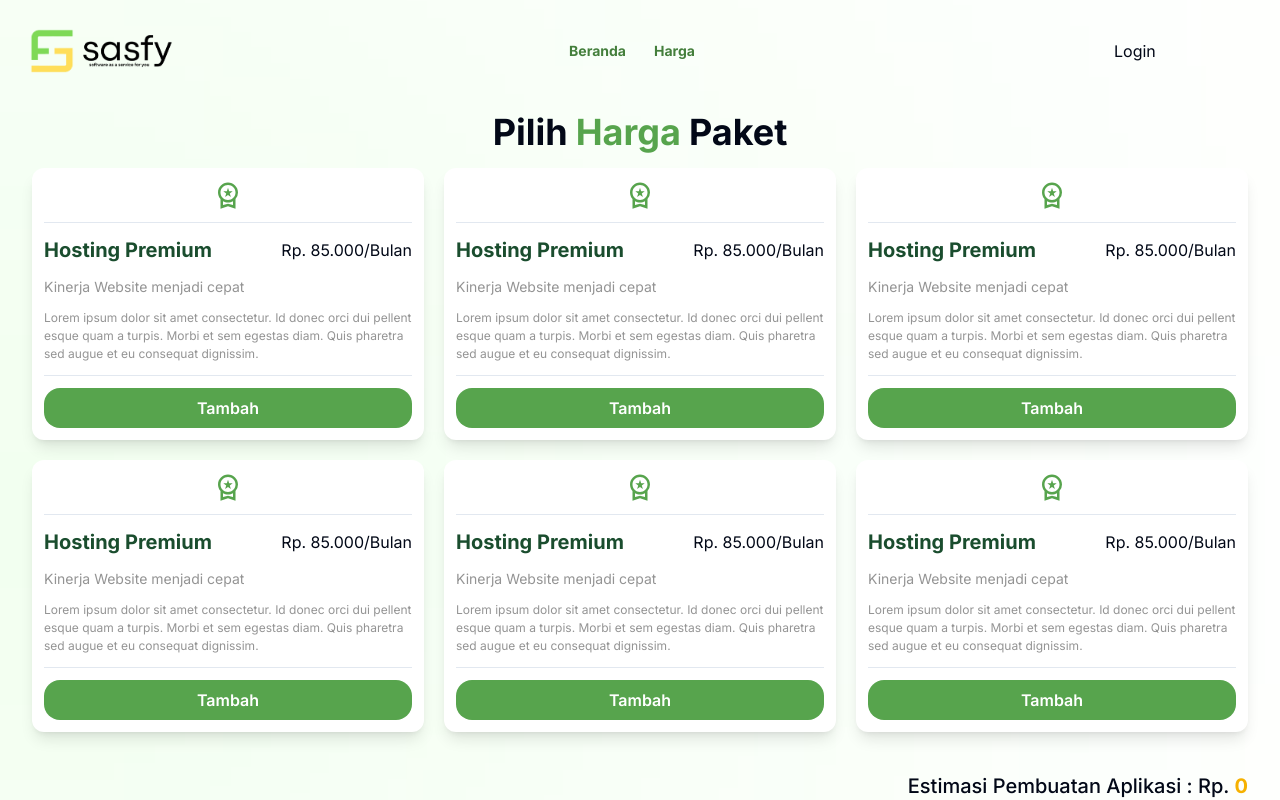
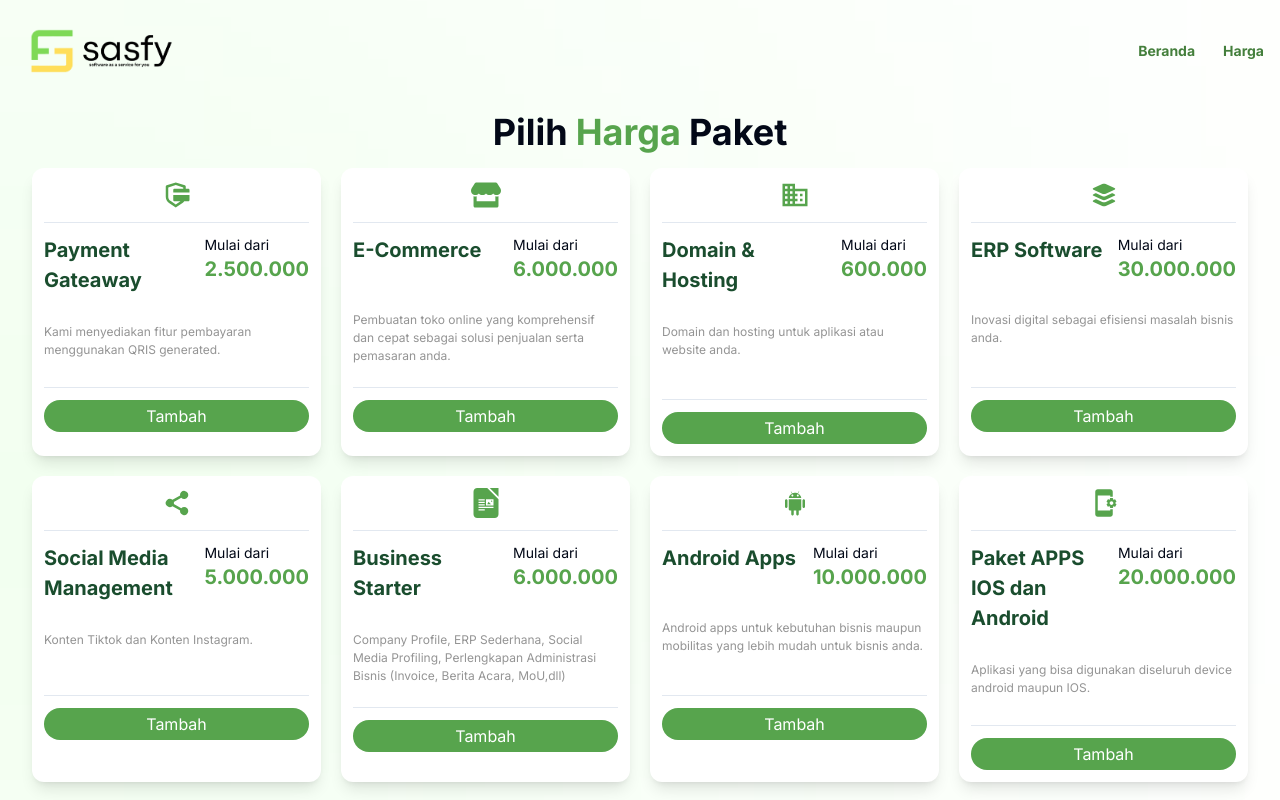
Before and after one commit to KhafidzHaikal/Sasfy-Company, a Next.js app: page /harga in a window 1280 px wide. Shown: the top 800 px of the page. Built offline with nearby package versions, Linux system fonts and the light colour scheme.

Commit message:
update copywriting

```diff
--- a/package.json
+++ b/package.json
@@ -16,6 +16,7 @@
     "embla-carousel-react": "^8.0.4",
     "lucide-react": "^0.378.0",
     "next": "14.2.3",
+    "nextjs-toploader": "^1.6.12",
     "react": "^18",
     "react-dom": "^18",
     "react-icons": "^5.2.0",
--- a/src/app/components/Navbar.tsx
+++ b/src/app/components/Navbar.tsx
@@ -69,7 +69,7 @@ export default function Navbar() {
           Harga
         </Link>
       </div>
-      <div className="hidden lg:flex w-[150px]">Login</div>
+      {/* <div className="hidden lg:flex w-[150px]">Login</div> */}
     </nav>
   );
 }
--- a/src/app/harga/page.tsx
+++ b/src/app/harga/page.tsx
@@ -4,17 +4,52 @@
 import React, { useState } from "react";
 import Navbar from "../components/Navbar";
 import Footer from "../components/Footer";
-import { MdOutlineWorkspacePremium } from "react-icons/md";
+import { RiSecurePaymentFill } from "react-icons/ri";
+import { FaStore } from "react-icons/fa";
+import { MdDomain, MdAppSettingsAlt } from "react-icons/md";
+import { IoIosApps } from "react-icons/io";
+import { IoShareSocialSharp } from "react-icons/io5";
+import { SiLibreofficewriter } from "react-icons/si";
+import { TiVendorAndroid } from "react-icons/ti";
+
 import Link from "next/link";
 import Image from "next/image";
 
 export default function page() {
   const [value, setValue] = useState(0);
   const [sum, setSum] = useState(0);
-  const [buttonIsAdding, setButtonIsAdding] = useState(new Array(6).fill(true));
+  // const [buttonIsAdding, setButtonIsAdding] = useState(new Array(6).fill(true));
 
+  // const handleButtonClick = (index: number, increment: number) => {
+  //   if (buttonIsAdding[index]) {
+  //     setValue(value + increment);
+  //     setSum(sum + increment);
+  //   } else {
+  //     setValue(value - increment);
+  //     if (value >= increment) {
+  //       setSum(sum - increment);
+  //     }
+  //   }
+  //   setButtonIsAdding(prevState => {
+  //     const newState = [...prevState];
+  //     newState[index] = !newState[index];
+  //     return newState;
+  //   });
+  // };
+  const [buttonStates, setButtonStates] = useState<{ [key: number]: boolean }>({
+    0: true,
+    1: true,
+    2: true,
+    3: true,
+    4: true,
+    5: true,
+    6: true,
+    7: true,
+    8: true,
+  });
   const handleButtonClick = (index: number, increment: number) => {
-    if (buttonIsAdding[index]) {
+    setButtonStates({ ...buttonStates, [index]: !buttonStates[index] });
+    if (buttonStates[index]) {
       setValue(value + increment);
       setSum(sum + increment);
     } else {
@@ -23,12 +58,19 @@ export default function page() {
         setSum(sum - increment);
       }
     }
-    setButtonIsAdding(prevState => {
-      const newState = [...prevState];
-      newState[index] = !newState[index];
-      return newState;
-    });
   };
+
+  const buttonStyles = {
+    backgroundColor: "#57A44D",
+    color: "white",
+    padding: "4px",
+    borderRadius: "3rem",
+    fontWeight: "semibold",
+    width: "100%",
+  };
+
+  const getButtonBackgroundColor = (index: number) =>
+    buttonStates[index] ? "#57A44D" : "#FF0000";
 
   return (
     <main>
@@ -39,154 +81,232 @@ export default function page() {
           <h1 className="font-bold text-2xl lg:text-4xl flex gap-2 my-4 justify-center">
             Pilih <p className="text-[#57A44D]">Harga</p> Paket
           </h1>
-          <div className="grid md:grid-cols-2 lg:grid-cols-3 gap-5">
+          <div className="grid md:grid-cols-2 lg:grid-cols-4 gap-5">
             <div className="shadow-lg p-3 bg-white rounded-xl">
-              <MdOutlineWorkspacePremium className="mx-auto text-3xl text-[#57A44D]" />
+              <RiSecurePaymentFill className="mx-auto text-3xl text-[#57A44D]" />
               <hr className="my-3" />
-              <div className="flex justify-between items-center gap-3">
+              <div className="flex justify-between gap-3">
                 <h1 className="font-bold text-[20px] text-[#1A4D2E]">
-                  Hosting Premium
+                  Payment Gateaway
                 </h1>
-                <h2 className="text-md">Rp. 85.000/Bulan</h2>
+                <div className="">
+                  <p className="text-sm">Mulai dari</p>
+                  <p className="text-xl font-bold text-[#57A44D] mt-2 md:mt-0">
+                    2.500.000
+                  </p>
+                </div>
               </div>
-              <p className="text-[#949494] text-sm my-3">
-                Kinerja Website menjadi cepat
-              </p>
-              <p className="text-[#949494] text-[12px]">
-                Lorem ipsum dolor sit amet consectetur. Id donec orci dui
-                pellent esque quam a turpis. Morbi et sem egestas diam. Quis
-                pharetra sed augue et eu consequat dignissim.
+              <p className="text-[#949494] text-[12px] mt-7 md:h-16 lg:h-[3.25rem]">
+                Kami menyediakan fitur pembayaran menggunakan QRIS generated.
               </p>
               <hr className="my-3" />
               <button
-                className="rounded-2xl bg-[#57A44D] w-full p-2 text-white font-semibold"
-                onClick={() => handleButtonClick(0, 85000)}>
-                {buttonIsAdding[0] ? "Tambah" : "Hapus"}
+                style={{
+                  ...buttonStyles,
+                  backgroundColor: getButtonBackgroundColor(0),
+                }}
+                onClick={() => handleButtonClick(0, 2500000)}>
+                {buttonStates[0] ? "Tambah" : "Hapus"}
               </button>
             </div>
             <div className="shadow-lg p-3 bg-white rounded-xl">
-              <MdOutlineWorkspacePremium className="mx-auto text-3xl text-[#57A44D]" />
+              <FaStore className="mx-auto text-3xl text-[#57A44D]" />
               <hr className="my-3" />
-              <div className="flex justify-between items-center gap-3">
+              <div className="flex justify-between gap-3">
                 <h1 className="font-bold text-[20px] text-[#1A4D2E]">
-                  Hosting Premium
+                  E-Commerce
                 </h1>
-                <h2 className="text-md">Rp. 85.000/Bulan</h2>
+                <div className="">
+                  <p className="text-sm">Mulai dari</p>
+                  <p className="text-xl font-bold text-[#57A44D] mt-2 md:mt-0">
+                    6.000.000
+                  </p>
+                </div>
               </div>
-              <p className="text-[#949494] text-sm my-3">
-                Kinerja Website menjadi cepat
-              </p>
-              <p className="text-[#949494] text-[12px]">
-                Lorem ipsum dolor sit amet consectetur. Id donec orci dui
-                pellent esque quam a turpis. Morbi et sem egestas diam. Quis
-                pharetra sed augue et eu consequat dignissim.
+              <p className="text-[#949494] text-[12px] mt-7 h-16">
+                Pembuatan toko online yang komprehensif dan cepat sebagai solusi
+                penjualan serta pemasaran anda.
               </p>
               <hr className="my-3" />
               <button
-                className="rounded-2xl bg-[#57A44D] w-full p-2 text-white font-semibold"
-                onClick={() => handleButtonClick(1, 85000)}>
-                {buttonIsAdding[1] ? "Tambah" : "Hapus"}
+                style={{
+                  ...buttonStyles,
+                  backgroundColor: getButtonBackgroundColor(1),
+                }}
+                onClick={() => handleButtonClick(1, 6000000)}>
+                {buttonStates[1] ? "Tambah" : "Hapus"}
               </button>
             </div>
             <div className="shadow-lg p-3 bg-white rounded-xl">
-              <MdOutlineWorkspacePremium className="mx-auto text-3xl text-[#57A44D]" />
+              <MdDomain className="mx-auto text-3xl text-[#57A44D]" />
               <hr className="my-3" />
-              <div className="flex justify-between items-center gap-3">
+              <div className="flex justify-between gap-3">
                 <h1 className="font-bold text-[20px] text-[#1A4D2E]">
-                  Hosting Premium
+                  Domain & Hosting
                 </h1>
-                <h2 className="text-md">Rp. 85.000/Bulan</h2>
+                <div className="">
+                  <p className="text-sm">Mulai dari</p>
+                  <p className="text-xl font-bold text-[#57A44D] mt-2 md:mt-0">
+                    600.000
+                  </p>
+                </div>
               </div>
-              <p className="text-[#949494] text-sm my-3">
-                Kinerja Website menjadi cepat
-              </p>
-              <p className="text-[#949494] text-[12px]">
-                Lorem ipsum dolor sit amet consectetur. Id donec orci dui
-                pellent esque quam a turpis. Morbi et sem egestas diam. Quis
-                pharetra sed augue et eu consequat dignissim.
+              <p className="text-[#949494] text-[12px] mt-7 h-16">
+                Domain dan hosting untuk aplikasi atau website anda.
               </p>
               <hr className="my-3" />
               <button
-                className="rounded-2xl bg-[#57A44D] w-full p-2 text-white font-semibold"
-                onClick={() => handleButtonClick(2, 85000)}>
-                {buttonIsAdding[2] ? "Tambah" : "Hapus"}
+                style={{
+                  ...buttonStyles,
+                  backgroundColor: getButtonBackgroundColor(3),
+                }}
+                onClick={() => handleButtonClick(3, 600000)}>
+                {buttonStates[3] ? "Tambah" : "Hapus"}
               </button>
             </div>
             <div className="shadow-lg p-3 bg-white rounded-xl">
-              <MdOutlineWorkspacePremium className="mx-auto text-3xl text-[#57A44D]" />
+              <IoIosApps className="mx-auto text-3xl text-[#57A44D]" />
               <hr className="my-3" />
-              <div className="flex justify-between items-center gap-3">
+              <div className="flex justify-between gap-3">
                 <h1 className="font-bold text-[20px] text-[#1A4D2E]">
-                  Hosting Premium
+                  ERP Software
                 </h1>
-                <h2 className="text-md">Rp. 85.000/Bulan</h2>
+                <div className="">
+                  <p className="text-sm mt-2 md:mt-0 lg:mt-0">Mulai dari</p>
+                  <p className="text-xl font-bold text-[#57A44D] mt-2 md:mt-0">
+                    30.000.000
+                  </p>
+                </div>
               </div>
-              <p className="text-[#949494] text-sm my-3">
-                Kinerja Website menjadi cepat
-              </p>
-              <p className="text-[#949494] text-[12px]">
-                Lorem ipsum dolor sit amet consectetur. Id donec orci dui
-                pellent esque quam a turpis. Morbi et sem egestas diam. Quis
-                pharetra sed augue et eu consequat dignissim.
+              <p className="text-[#949494] text-[12px] mt-7 h-16">
+                Inovasi digital sebagai efisiensi masalah bisnis anda.
               </p>
               <hr className="my-3" />
               <button
-                className="rounded-2xl bg-[#57A44D] w-full p-2 text-white font-semibold"
-                onClick={() => handleButtonClick(3, 85000)}>
-                {buttonIsAdding[3] ? "Tambah" : "Hapus"}
+                style={{
+                  ...buttonStyles,
+                  backgroundColor: getButtonBackgroundColor(4),
+                }}
+                onClick={() => handleButtonClick(4, 30000000)}>
+                {buttonStates[4] ? "Tambah" : "Hapus"}
               </button>
             </div>
             <div className="shadow-lg p-3 bg-white rounded-xl">
-              <MdOutlineWorkspacePremium className="mx-auto text-3xl text-[#57A44D]" />
+              <IoShareSocialSharp className="mx-auto text-3xl text-[#57A44D]" />
               <hr className="my-3" />
-              <div className="flex justify-between items-center gap-3">
+              <div className="flex justify-between gap-3">
                 <h1 className="font-bold text-[20px] text-[#1A4D2E]">
-                  Hosting Premium
+                  Social Media Management
                 </h1>
-                <h2 className="text-md">Rp. 85.000/Bulan</h2>
+                <div className="">
+                  <p className="text-sm mt-2 md:mt-0 lg:mt-0">Mulai dari</p>
+                  <p className="text-xl font-bold text-[#57A44D] mt-2 md:mt-0">
+                    5.000.000
+                  </p>
+                </div>
               </div>
-              <p className="text-[#949494] text-sm my-3">
-                Kinerja Website menjadi cepat
-              </p>
-              <p className="text-[#949494] text-[12px]">
-                Lorem ipsum dolor sit amet consectetur. Id donec orci dui
-                pellent esque quam a turpis. Morbi et sem egestas diam. Quis
-                pharetra sed augue et eu consequat dignissim.
+              <p className="text-[#949494] text-[12px] mt-7 h-[3.25rem]">
+                Konten Tiktok dan Konten Instagram.
               </p>
               <hr className="my-3" />
               <button
-                className="rounded-2xl bg-[#57A44D] w-full p-2 text-white font-semibold"
-                onClick={() => handleButtonClick(4, 85000)}>
-                {buttonIsAdding[4] ? "Tambah" : "Hapus"}
+                style={{
+                  ...buttonStyles,
+                  backgroundColor: getButtonBackgroundColor(5),
+                }}
+                onClick={() => handleButtonClick(5, 5000000)}>
+                {buttonStates[5] ? "Tambah" : "Hapus"}
               </button>
             </div>
             <div className="shadow-lg p-3 bg-white rounded-xl">
-              <MdOutlineWorkspacePremium className="mx-auto text-3xl text-[#57A44D]" />
+              <SiLibreofficewriter className="mx-auto text-3xl text-[#57A44D]" />
               <hr className="my-3" />
-              <div className="flex justify-between items-center gap-3">
+              <div className="flex justify-between gap-3">
                 <h1 className="font-bold text-[20px] text-[#1A4D2E]">
-                  Hosting Premium
+                  Business Starter
                 </h1>
-                <h2 className="text-md">Rp. 85.000/Bulan</h2>
+                <div className="">
+                  <p className="text-sm mt-2 md:mt-0 lg:mt-0">Mulai dari</p>
+                  <p className="text-xl font-bold text-[#57A44D] mt-2 md:mt-0">
+                    6.000.000
+                  </p>
+                </div>
               </div>
-              <p className="text-[#949494] text-sm my-3">
-                Kinerja Website menjadi cepat
-              </p>
-              <p className="text-[#949494] text-[12px]">
-                Lorem ipsum dolor sit amet consectetur. Id donec orci dui
-                pellent esque quam a turpis. Morbi et sem egestas diam. Quis
-                pharetra sed augue et eu consequat dignissim.
+              <p className="text-[#949494] text-[12px] mt-7 h-16">
+                Company Profile, ERP Sederhana, Social Media Profiling,
+                Perlengkapan Administrasi Bisnis (Invoice, Berita Acara,
+                MoU,dll)
               </p>
               <hr className="my-3" />
               <button
-                className="rounded-2xl bg-[#57A44D] w-full p-2 text-white font-semibold"
-                onClick={() => handleButtonClick(5,85000)}>
-                {buttonIsAdding[5] ? "Tambah" : "Hapus"}
+                style={{
+                  ...buttonStyles,
+                  backgroundColor: getButtonBackgroundColor(6),
+                }}
+                onClick={() => handleButtonClick(6, 6000000)}>
+                {buttonStates[6] ? "Tambah" : "Hapus"}
+              </button>
+            </div>
+            <div className="shadow-lg p-3 bg-white rounded-xl">
+              <TiVendorAndroid className="mx-auto text-3xl text-[#57A44D]" />
+              <hr className="my-3" />
+              <div className="flex justify-between gap-3">
+                <h1 className="font-bold text-[20px] text-[#1A4D2E]">
+                  Android Apps
+                </h1>
+                <div className="">
+                  <p className="text-sm mt-2 md:mt-0 lg:mt-0">Mulai dari</p>
+                  <p className="text-xl font-bold text-[#57A44D] mt-2 md:mt-0">
+                    10.000.000
+                  </p>
+                </div>
+              </div>
+              <p className="text-[#949494] text-[12px] mt-7 h-16">
+                Android apps untuk kebutuhan bisnis maupun mobilitas yang lebih
+                mudah untuk bisnis anda.
+              </p>
+              <hr className="my-3" />
+              <button
+                style={{
+                  ...buttonStyles,
+                  backgroundColor: getButtonBackgroundColor(7),
+                }}
+                onClick={() => handleButtonClick(7, 10000000)}>
+                {buttonStates[7] ? "Tambah" : "Hapus"}
+              </button>
+            </div>
+            <div className="shadow-lg p-3 bg-white rounded-xl">
+              <MdAppSettingsAlt className="mx-auto text-3xl text-[#57A44D] w-10" />
+              <hr className="my-3" />
+              <div className="flex justify-between gap-3">
+                <h1 className="font-bold text-[20px] text-[#1A4D2E]">
+                  Paket APPS IOS dan Android
+                </h1>
+                <div className="">
+                  <p className="text-sm mt-2 md:mt-0 lg:mt-0">Mulai dari</p>
+                  <p className="text-xl font-bold text-[#57A44D] mt-2 md:mt-0">
+                    20.000.000
+                  </p>
+                </div>
+              </div>
+              <p className="text-[#949494] text-[12px] mt-7 h-[3.25rem]">
+                Aplikasi yang bisa digunakan diseluruh device android maupun
+                IOS.
+              </p>
+              <hr className="my-3" />
+              <button
+                style={{
+                  ...buttonStyles,
+                  backgroundColor: getButtonBackgroundColor(8),
+                }}
+                onClick={() => handleButtonClick(8, 20000000)}>
+                {buttonStates[8] ? "Tambah" : "Hapus"}
               </button>
             </div>
           </div>
           <h1 className="lg:text-right font-medium text-lg lg:text-xl my-10">
-            Estimasi Pembuatan Aplikasi : Rp. <span className="text-[#F6B100] font-bold">{sum}</span>
+            Estimasi Pembuatan Aplikasi : Rp.{" "}
+            <span className="text-[#F6B100] font-bold">{sum}</span>
           </h1>
         </div>
       </section>
--- a/src/app/layout.tsx
+++ b/src/app/layout.tsx
@@ -1,6 +1,7 @@
 import type { Metadata } from "next";
 import { Inter } from "next/font/google";
 import "./globals.css";
+import NextTopLoader from "nextjs-toploader";
 
 const inter = Inter({ subsets: ["latin"] });
 
@@ -16,7 +17,20 @@ export default function RootLayout({
 }>) {
   return (
     <html lang="en">
-      <body className={`${inter.className} flex min-h-screen flex-col`}>{children}</body>
+      <body className={`${inter.className} flex min-h-screen flex-col`}>
+        <NextTopLoader
+          color="#89DA84"
+          initialPosition={0.08}
+          crawlSpeed={200}
+          height={3}
+          crawl={true}
+          showSpinner={true}
+          easing="ease"
+          speed={200}
+          shadow="0 0 10px #2299DD,0 0 5px #2299DD"
+        />
+        {children}
+      </body>
     </html>
   );
 }
--- a/src/app/page.tsx
+++ b/src/app/page.tsx
@@ -151,7 +151,7 @@ export default function Home() {
                   </li>
                 </ul>
                 <button className="rounded-3xl bg-white px-4 py-2 mb-4 w-1/3 shadow-lg">
-                  <Link href={""}>Detail</Link>
+                  <Link href={"https://wa.me/+6281911506190"}>Detail</Link>
                 </button>
               </div>
             </div>
@@ -185,7 +185,7 @@ export default function Home() {
                   </li>
                 </ul>
                 <button className="rounded-3xl bg-[#FFB428] text-white px-4 py-2 mb-4 w-1/3 shadow-lg">
-                  <Link href={""}>Detail</Link>
+                  <Link href={"https://wa.me/+6281911506190"}>Detail</Link>
                 </button>
               </div>
             </div>
@@ -219,7 +219,7 @@ export default function Home() {
                   </li>
                 </ul>
                 <button className="rounded-3xl bg-white px-4 py-2 mb-4 w-1/3 shadow-lg">
-                  <Link href={""}>Detail</Link>
+                  <Link href={"https://wa.me/+6281911506190"}>Detail</Link>
                 </button>
               </div>
             </div>
```
Also changed, not shown: src/app/components/Footer.tsx (+15 -7 lines), 1 other file (tests, documents, lock files or other folders).
